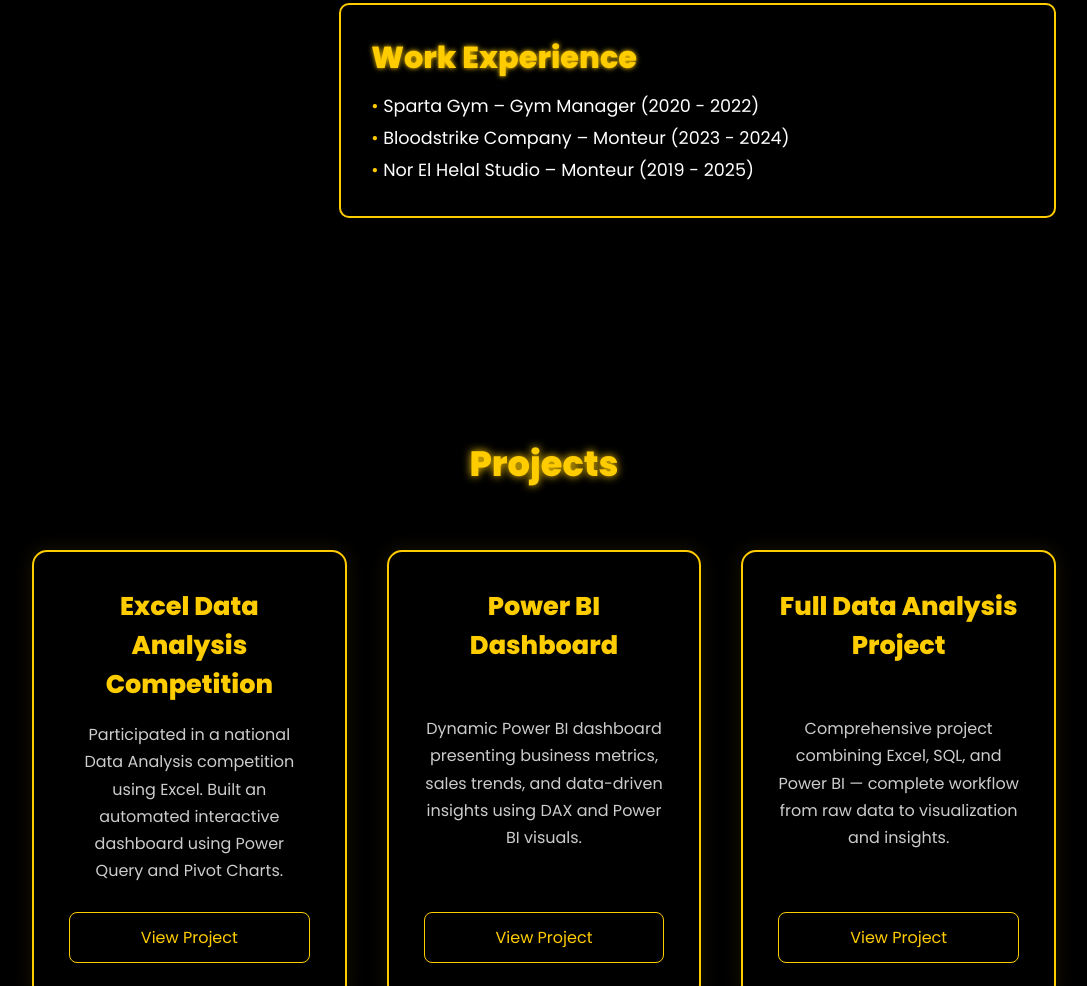
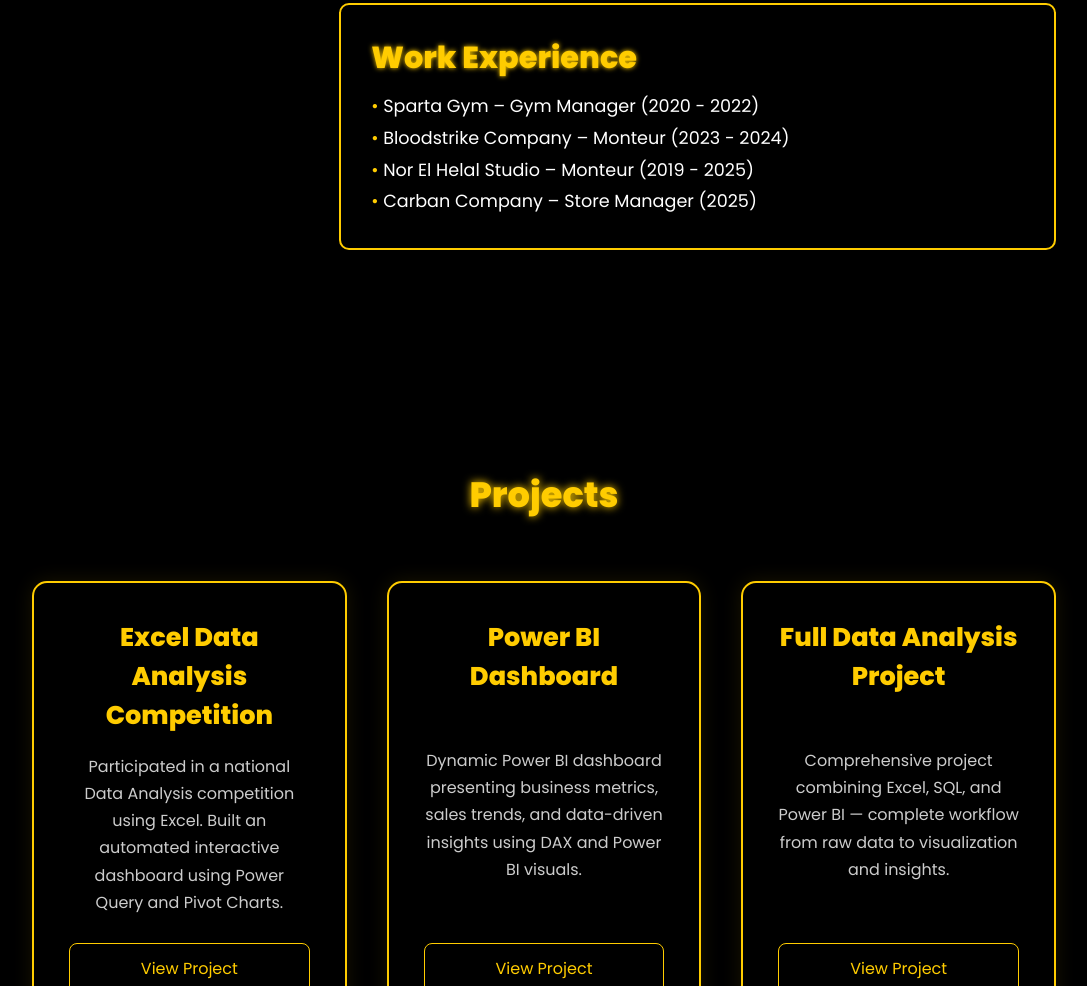
Before and after one commit to mohmaednasser/mohamedhelal.github.io, a plain HTML site: page INDEX.HTML in a window 1280 px wide. Shown: the part 1535-2521 px from the top of the page, without its empty margins (96-1183 px from the left). Drawn offline with Linux system fonts and the light colour scheme.

Commit message:
Update INDEX.HTML

```diff
--- a/INDEX.HTML
+++ b/INDEX.HTML
@@ -165,6 +165,7 @@
         <li>Sparta Gym – Gym Manager (2020 - 2022)</li>
         <li>Bloodstrike Company – Monteur (2023 - 2024)</li>
         <li>Nor El Helal Studio – Monteur (2019 - 2025)</li>
+        <li>Carban Company – Store Manager (2025)</li>
       </ul>
     </div>
   </section>
```
